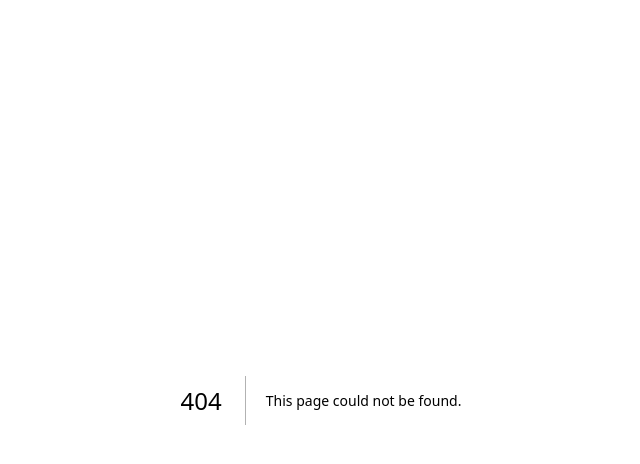
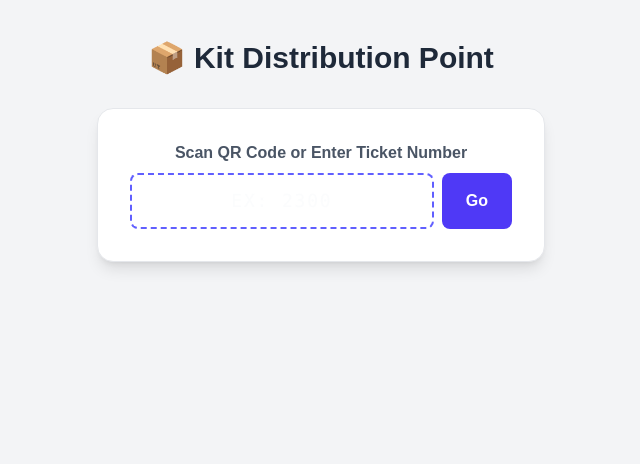
Before and after one commit to Ashikur07/ICT-Reunion, a Next.js app: page /kits/distribute in a window 1280 px wide. Before the commit this address had no page. Shown: the top 464 px of the page, without its empty margins (319-959 px from the left). Built offline with nearby package versions, Linux system fonts and the light colour scheme.

Commit message:
add distribute page

```diff
--- /dev/null
+++ b/src/app/kits/distribute/page.js
@@ -0,0 +1,201 @@
+'use client';
+import { useState, useRef, useEffect } from 'react';
+
+export default function DistributePage() {
+  const [inputTicket, setInputTicket] = useState('');
+  const [ticketData, setTicketData] = useState(null);
+  const [loading, setLoading] = useState(false);
+  const [error, setError] = useState('');
+  const [successMsg, setSuccessMsg] = useState('');
+  const [isModalOpen, setIsModalOpen] = useState(false);
+
+  const inputRef = useRef(null);
+
+  // অটো ফোকাস রাখার জন্য (বারকোড স্ক্যানারের জন্য ভালো)
+  useEffect(() => {
+    inputRef.current?.focus();
+  }, [ticketData, isModalOpen]);
+
+  // ১. টিকেট চেক করা
+  const checkTicket = async (e) => {
+    e?.preventDefault();
+    if (!inputTicket) return;
+
+    setLoading(true);
+    setError('');
+    setSuccessMsg('');
+    setTicketData(null);
+
+    try {
+      const res = await fetch(`/api/distribute?ticketNumber=${inputTicket}`);
+      const data = await res.json();
+
+      if (!res.ok) throw new Error(data.error);
+
+      setTicketData(data);
+      setIsModalOpen(true); // ডাটা পেলে মোডাল ওপেন হবে
+    } catch (err) {
+      setError(err.message);
+      // ভুল হলে ইনপুট ক্লিয়ার করে আবার ফোকাস দেওয়া
+      setTimeout(() => {
+        setInputTicket('');
+        inputRef.current?.focus();
+      }, 2000);
+    } finally {
+      setLoading(false);
+    }
+  };
+
+  // ২. কনফার্ম এবং ইনভেন্টরি আপডেট
+  const confirmDistribute = async () => {
+    setLoading(true);
+    try {
+      const res = await fetch('/api/distribute', {
+        method: 'POST',
+        headers: { 'Content-Type': 'application/json' },
+        body: JSON.stringify({ ticketNumber: ticketData.ticketNumber }),
+      });
+      const data = await res.json();
+
+      if (!res.ok) throw new Error(data.error);
+
+      setSuccessMsg(`🎉 ${ticketData.name}-কে কিট দেওয়া সম্পন্ন হয়েছে!`);
+      setIsModalOpen(false); // মোডাল বন্ধ
+      setInputTicket(''); // ইনপুট রিসেট
+      setTicketData(null);
+
+      // ৩ সেকেন্ড পর সাকসেস মেসেজ গায়েব
+      setTimeout(() => setSuccessMsg(''), 3000);
+
+    } catch (err) {
+      alert(err.message); // মোডালের উপর এলার্ট
+    } finally {
+      setLoading(false);
+      // আবার নতুন স্ক্যান করার জন্য রেডি
+      setTimeout(() => inputRef.current?.focus(), 100);
+    }
+  };
+
+  // ক্যানসেল করলে
+  const handleCancel = () => {
+    setIsModalOpen(false);
+    setInputTicket('');
+    setTimeout(() => inputRef.current?.focus(), 100);
+  };
+
+  return (
+    <div className="min-h-screen bg-gray-100 flex flex-col items-center py-10 px-4">
+
+      {/* Header */}
+      <h1 className="text-3xl font-bold text-gray-800 mb-8">📦 Kit Distribution Point</h1>
+
+      {/* Input Section */}
+      <div className="w-full max-w-md bg-white p-8 rounded-2xl shadow-lg border border-gray-200">
+        <label className="block text-gray-600 font-semibold mb-2 text-center">
+          Scan QR Code or Enter Ticket Number
+        </label>
+
+        <form onSubmit={checkTicket} className="flex gap-2">
+          <input
+            ref={inputRef}
+            type="text"
+            value={inputTicket}
+            onChange={(e) => setInputTicket(e.target.value)}
+            placeholder="Ex: 2300"
+            className="w-full px-4 py-3 text-lg border-2 border-dashed border-gray-300 rounded-lg focus:border-indigo-500 focus:ring-0 outline-none text-center tracking-widest font-mono uppercase transition-all"
+            autoFocus
+          />
+          <button
+            type="submit"
+            disabled={loading}
+            className="bg-indigo-600 text-white px-6 rounded-lg font-bold hover:bg-indigo-700 transition disabled:opacity-50"
+          >
+            {loading ? '...' : 'Go'}
+          </button>
+        </form>
+
+        {/* Status Messages */}
+        {error && (
+          <div className="mt-4 p-3 bg-red-100 text-red-700 rounded-lg text-center animate-pulse">
+            ❌ {error}
+          </div>
+        )}
+        {successMsg && (
+          <div className="mt-4 p-3 bg-green-100 text-green-700 rounded-lg text-center font-bold text-lg">
+            {successMsg}
+          </div>
+        )}
+      </div>
+
+      {/* --- CONFIRMATION POPUP MODAL --- */}
+      {isModalOpen && ticketData && (
+        <div className="fixed inset-0 bg-black/60 backdrop-blur-sm flex items-center justify-center z-50 p-4">
+          <div className="bg-white rounded-2xl shadow-2xl w-full max-w-lg overflow-hidden transform transition-all scale-100">
+
+            {/* Modal Header */}
+            <div className={`p-6 text-center ${ticketData.isUsed ? 'bg-red-50' : 'bg-indigo-50'}`}>
+              <h2 className={`text-2xl font-bold ${ticketData.isUsed ? 'text-red-600' : 'text-indigo-800'}`}>
+                {ticketData.isUsed ? '⚠️ Already Distributed!' : 'Student Details Found'}
+              </h2>
+              <p className="text-sm text-gray-500 mt-1">Ticket No: <span className="font-mono font-bold">{ticketData.ticketNumber}</span></p>
+            </div>
+
+            {/* Modal Body */}
+            <div className="p-6 space-y-4">
+              <div className="flex justify-between border-b pb-2">
+                <span className="text-gray-500">Name</span>
+                <span className="font-bold text-gray-800 text-lg">{ticketData.name}</span>
+              </div>
+              <div className="flex justify-between border-b pb-2">
+                <span className="text-gray-500">Roll No</span>
+                <span className="font-mono font-bold text-gray-800">{ticketData.roll}</span>
+              </div>
+              <div className="flex justify-between border-b pb-2">
+                <span className="text-gray-500">Session</span>
+                <span className="font-bold text-gray-800">{ticketData.session}</span>
+              </div>
+
+              {/* T-Shirt Highlight */}
+              <div className="bg-yellow-50 border border-yellow-200 rounded-lg p-4 flex justify-between items-center mt-4">
+                <div className="flex items-center gap-3">
+                  <span className="text-2xl">👕</span>
+                  <div>
+                    <p className="text-xs text-gray-500 uppercase font-bold">Requested Size</p>
+                    <p className="text-xl font-black text-gray-800">{ticketData.tShirtSize}</p>
+                  </div>
+                </div>
+                <div className="text-right">
+                  <p className="text-xs text-gray-500">Status</p>
+                  <span className={`px-2 py-1 rounded text-xs font-bold ${ticketData.isUsed ? 'bg-red-200 text-red-800' : 'bg-green-200 text-green-800'}`}>
+                    {ticketData.isUsed ? 'DELIVERED' : 'PENDING'}
+                  </span>
+                </div>
+              </div>
+            </div>
+
+            {/* Modal Footer (Buttons) */}
+            <div className="p-4 bg-gray-50 flex gap-3">
+              <button
+                onClick={handleCancel}
+                className="flex-1 py-3 rounded-lg border border-gray-300 text-gray-700 font-bold hover:bg-gray-100 transition"
+              >
+                Cancel / Close
+              </button>
+
+              {!ticketData.isUsed && (
+                <button
+                  onClick={confirmDistribute}
+                  disabled={loading}
+                  className="flex-1 py-3 rounded-lg bg-indigo-600 text-white font-bold hover:bg-indigo-700 shadow-lg hover:shadow-xl transition flex justify-center items-center gap-2"
+                >
+                  {loading ? 'Processing...' : '✅ Confirm & Distribute'}
+                </button>
+              )}
+            </div>
+          </div>
+        </div>
+      )}
+
+    </div>
+  );
+}
```
